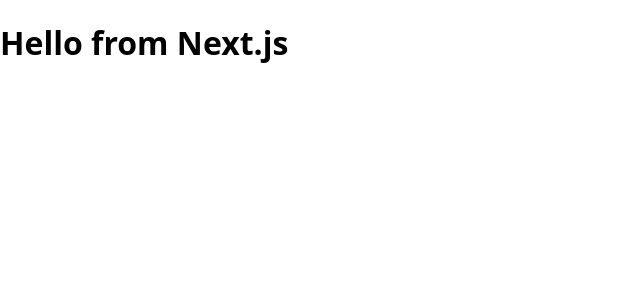
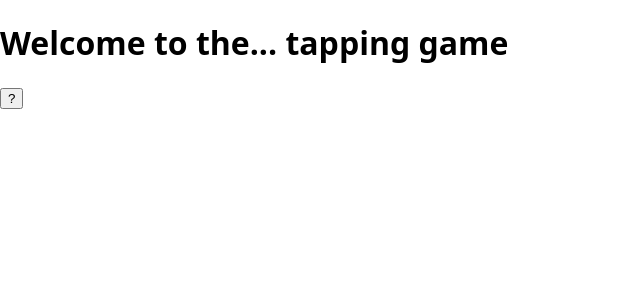
Before and after one commit to marcoh-dev/tapping-game, a Next.js app: page / in a window 1280 px wide. Shown: the top 300 px of the page, without its empty margins (0-640 px from the left). Built offline with nearby package versions, Linux system fonts and the light colour scheme.

Commit message:
first commit

```diff
--- a/pages/index.js
+++ b/pages/index.js
@@ -1,7 +1,14 @@
 export default function HomePage() {
   return (
     <div>
-      <h1>Hello from Next.js</h1>
+      <h1>Welcome to the... tapping game</h1>
+      <button
+        onClick={(event) => {
+          event.target.innerHTML = "tap :o";
+        }}
+      >
+        ?
+      </button>
     </div>
   );
 }
```
Also changed, not shown: 1 other file (tests, documents, lock files or other folders).
